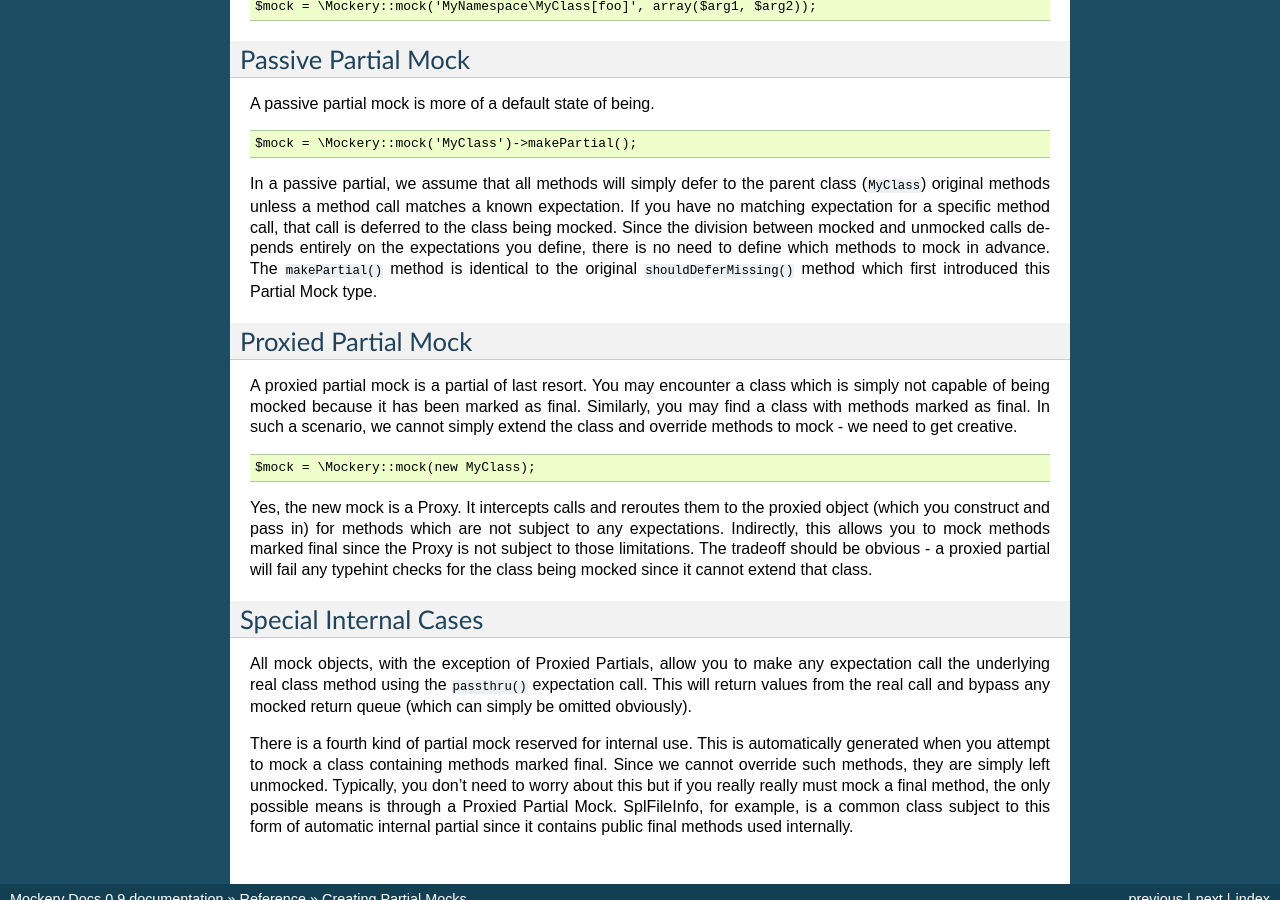
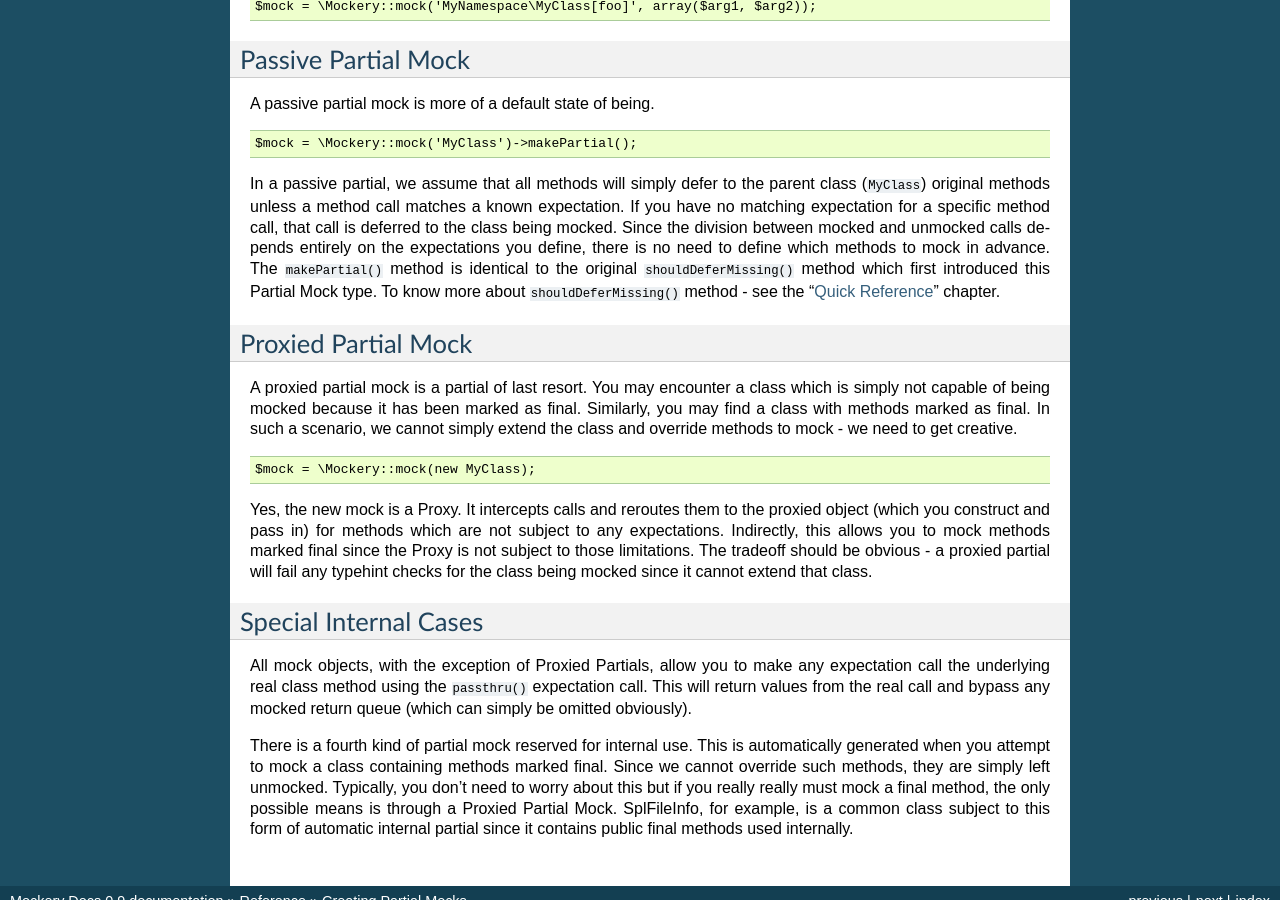
Before and after one commit to mockery/mockery, a Sphinx documentation site: the page built from docs/reference/partial_mocks.rst, in a window 1280 px wide and 900 px high, scrolled down 554 px. Built offline with Sphinx 7.4.7, drawn with Linux system fonts in a browser that asks for light colours.

Commit message:
Add link to shouldDeferMissing() on Quick Reference

```diff
--- a/docs/reference/partial_mocks.rst
+++ b/docs/reference/partial_mocks.rst
@@ -54,7 +54,8 @@ call, that call is deferred to the class being mocked. Since the division
 between mocked and unmocked calls depends entirely on the expectations you
 define, there is no need to define which methods to mock in advance. The
 ``makePartial()`` method is identical to the original ``shouldDeferMissing()``
-method which first introduced this Partial Mock type.
+method which first introduced this Partial Mock type. To know more about
+``shouldDeferMissing()`` method - see the ":doc:`startup_methods`" chapter.
 
 Proxied Partial Mock
 --------------------
```
